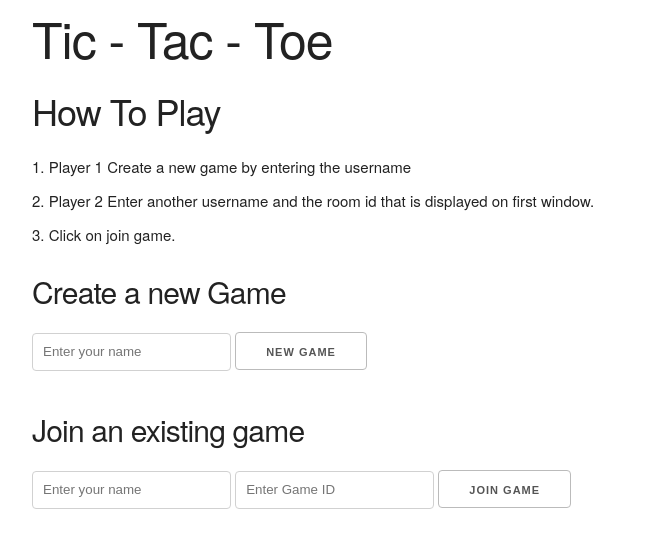
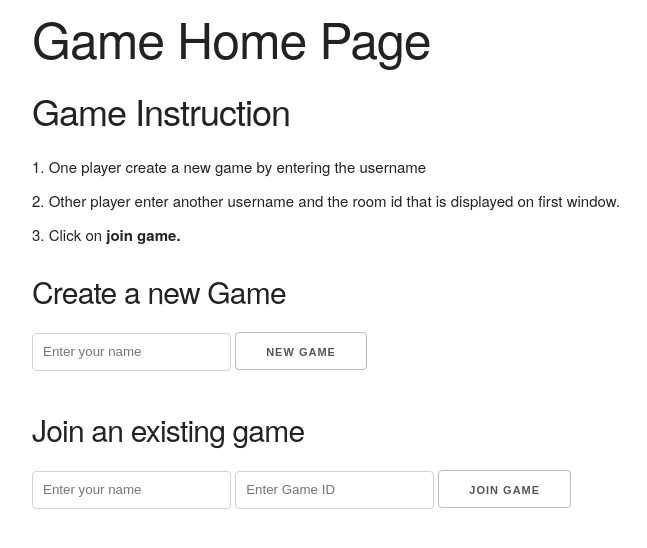
Before and after one commit to ddeka0/gae_deploy, a website: page game.html in a window 1280 px wide. Shown: the whole page, without its empty margins (128-775 px from the left). Drawn offline with nearby package versions, Linux system fonts and the light colour scheme; no server answers.

Commit message:
final version - 0.1

```diff
--- a/app.yaml
+++ b/app.yaml
@@ -2,3 +2,6 @@ runtime: nodejs
 env: flex
 network:
     session_affinity: true
+
+skip_files:
+    node_modules/
--- a/game.html
+++ b/game.html
@@ -8,12 +8,12 @@
 	<body>
 		<div class="container">
 			<div class="menu">
-				<h1>Tic - Tac - Toe</h1>
-				<h3>How To Play</h3>
+				<h1>Game Home Page</h1>
+				<h3>Game Instruction</h3>
 				<ol>
-					<li>Player 1 Create a new game by entering the username</li>
-					<li>Player 2 Enter another username and the room id that is displayed on first window.</li>
-					<li>Click on join game. </li>
+					<li>One player create a new game by entering the username</li>
+					<li>Other player enter another username and the room id that is displayed on first window.</li>
+					<li>Click on <b>join game.</b>  </li>
 				</ol>
 				<h4>Create a new Game</h4>
 				<input type="text" name="name" id="nameNew" placeholder="Enter your name" required>
--- a/index.js
+++ b/index.js
@@ -55,5 +55,5 @@ io.on('connection', (socket) => {
 server.listen(8080,()=>{
 	const host = server.address().address;
 	const port = server.address().port;
-	console.log(`tic-tac-toe app listening at http://${host}:${port}`);
+	console.log(`Game app listening at http://${host}:${port}`);
 });
--- a/main.js
+++ b/main.js
@@ -5,7 +5,7 @@
   let game;
 
   // const socket = io.connect('http://tic-tac-toe-realtime.herokuapp.com'),
-  const socket = io.connect('https://hazel-form-257916.appspot.com/');
+  const socket = io();
 
   class Player {
     constructor(name, type) {
--- a/package.json
+++ b/package.json
@@ -5,9 +5,9 @@
   "main": "index.js",
   "scripts": {
     "test": "echo \"Error: no test specified\" && exit 1",
-    "start": "node index.js"
+    "start": "nodemon index.js"
   },
-  "author": "Ayush Gupta",
+  "author": "Vidhi Sethi",
   "license": "ISC",
   "dependencies": {
     "artillery": "^1.6.0-29",
```
